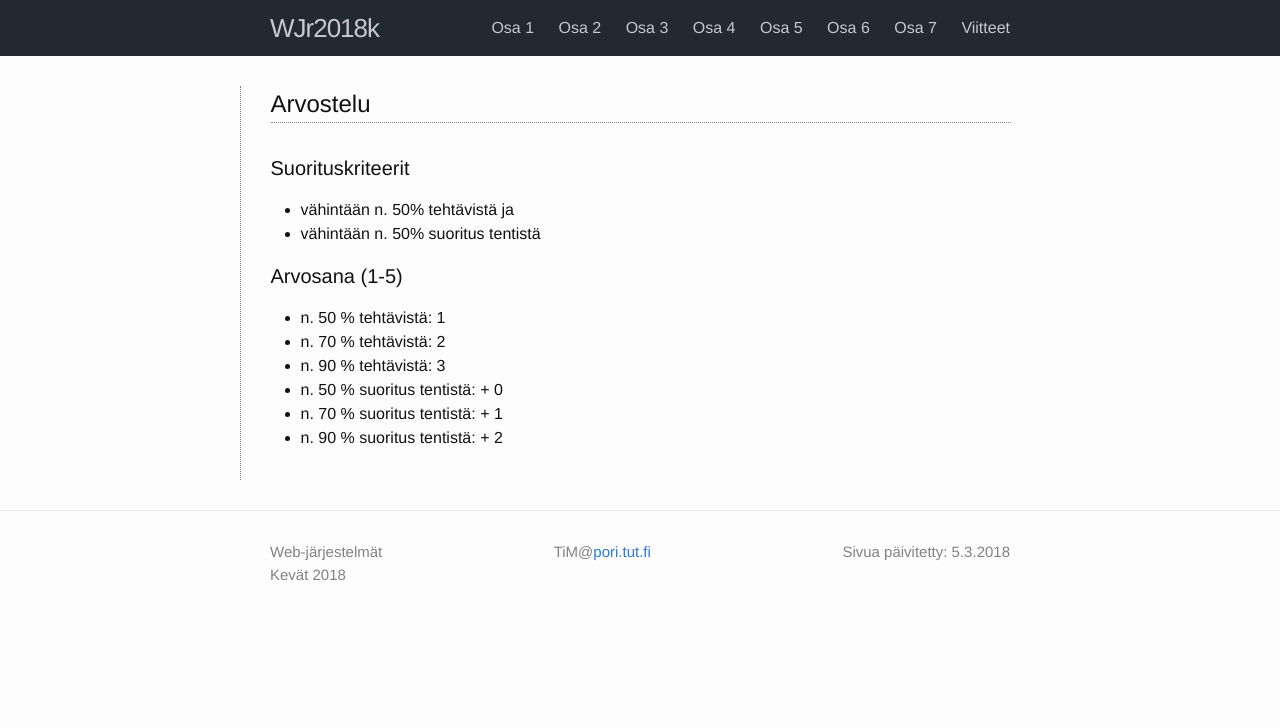
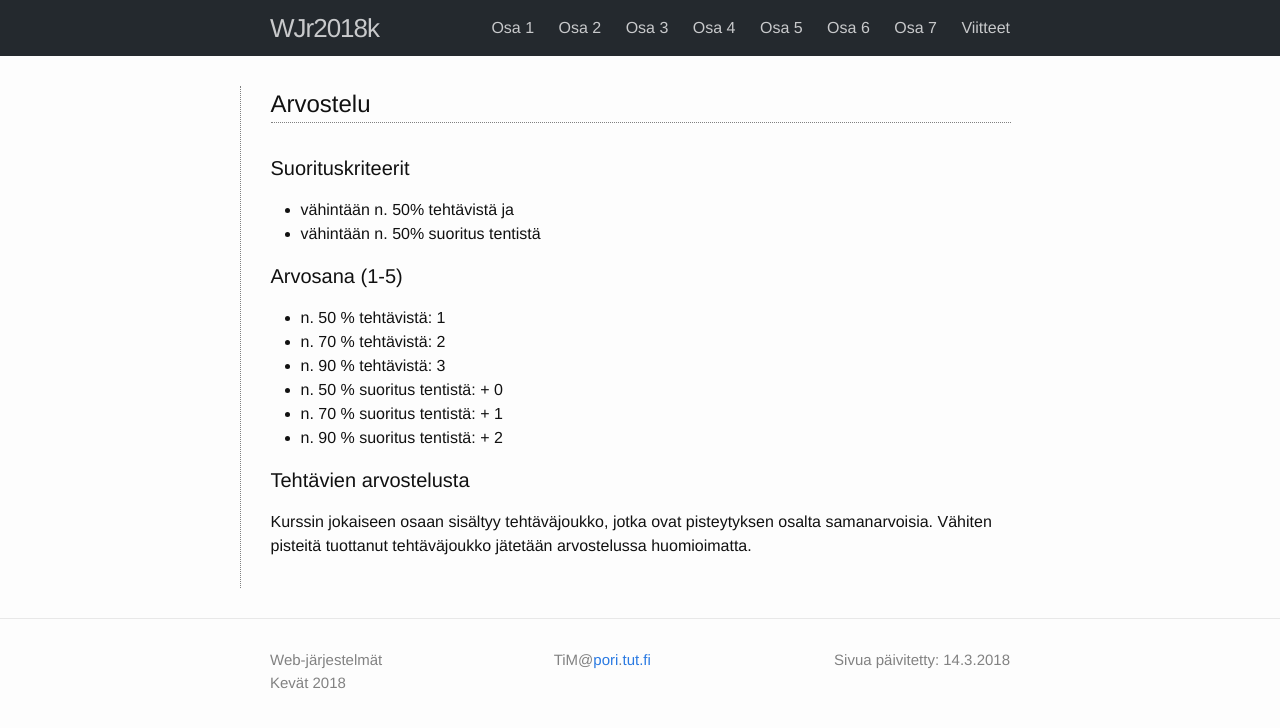
Before and after one commit to timedu/wjr2018k, a Jekyll site: the page built from docs/arvostelu.md, in a window 1280 px wide. Shown: the top 728 px of the page. Built offline with Jekyll 4.4.1, drawn with Linux system fonts in a browser that asks for light colours.

Commit message:
additional info

```diff
--- a/docs/arvostelu.md
+++ b/docs/arvostelu.md
@@ -2,7 +2,7 @@
 layout: site_page
 title: Arvostelu
 permalink: /arvostelu/index.html
-modified_at: 5.3.2018
+modified_at: 14.3.2018
 ---
 
 
@@ -19,3 +19,7 @@ modified_at: 5.3.2018
 * n. 50 % suoritus tentistä: + 0
 * n. 70 % suoritus tentistä: + 1
 * n. 90 % suoritus tentistä: + 2
+
+#### Tehtävien arvostelusta
+
+Kurssin jokaiseen osaan sisältyy tehtäväjoukko, jotka ovat pisteytyksen osalta samanarvoisia. Vähiten pisteitä tuottanut tehtäväjoukko jätetään arvostelussa huomioimatta.
```
